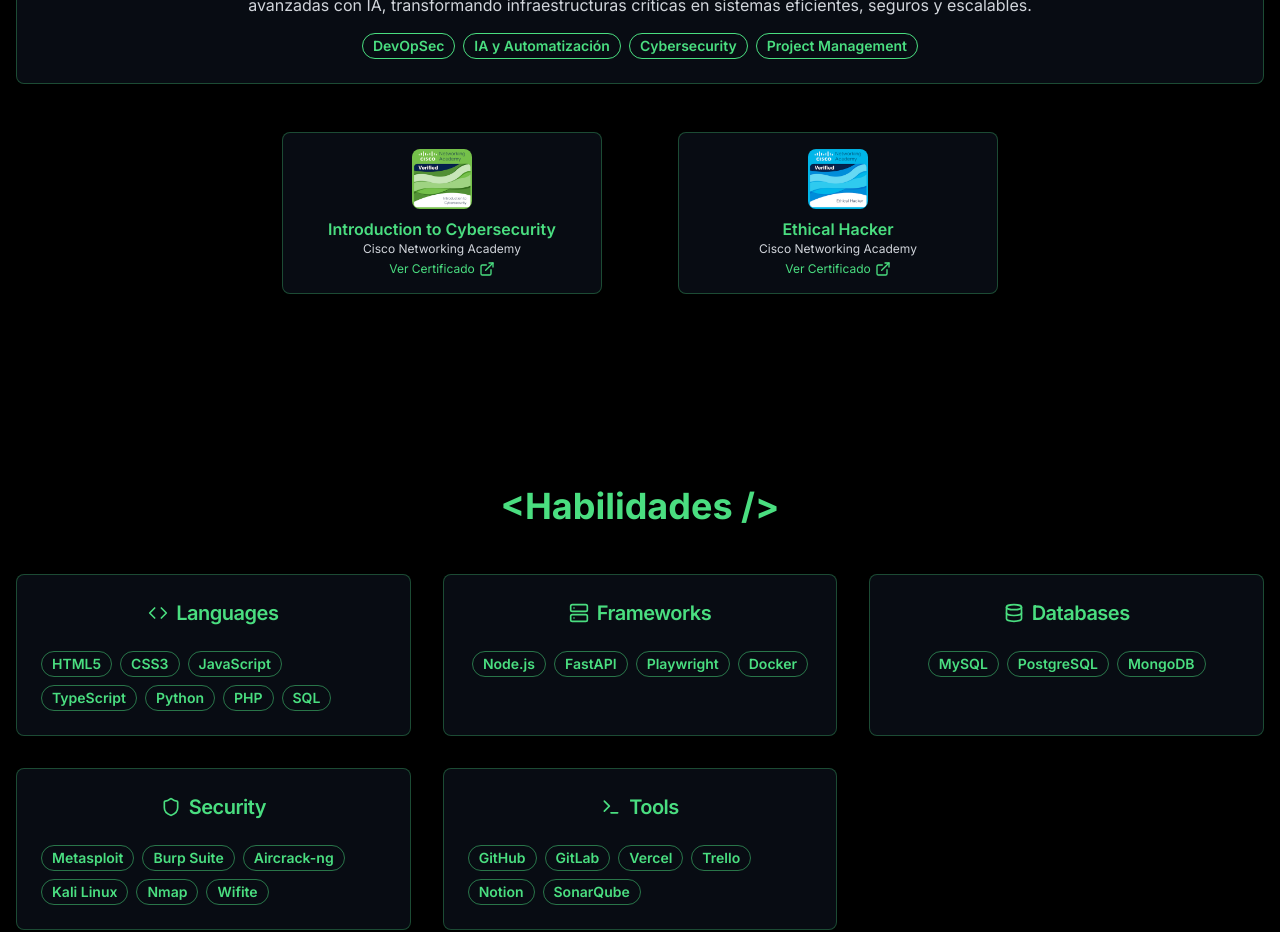
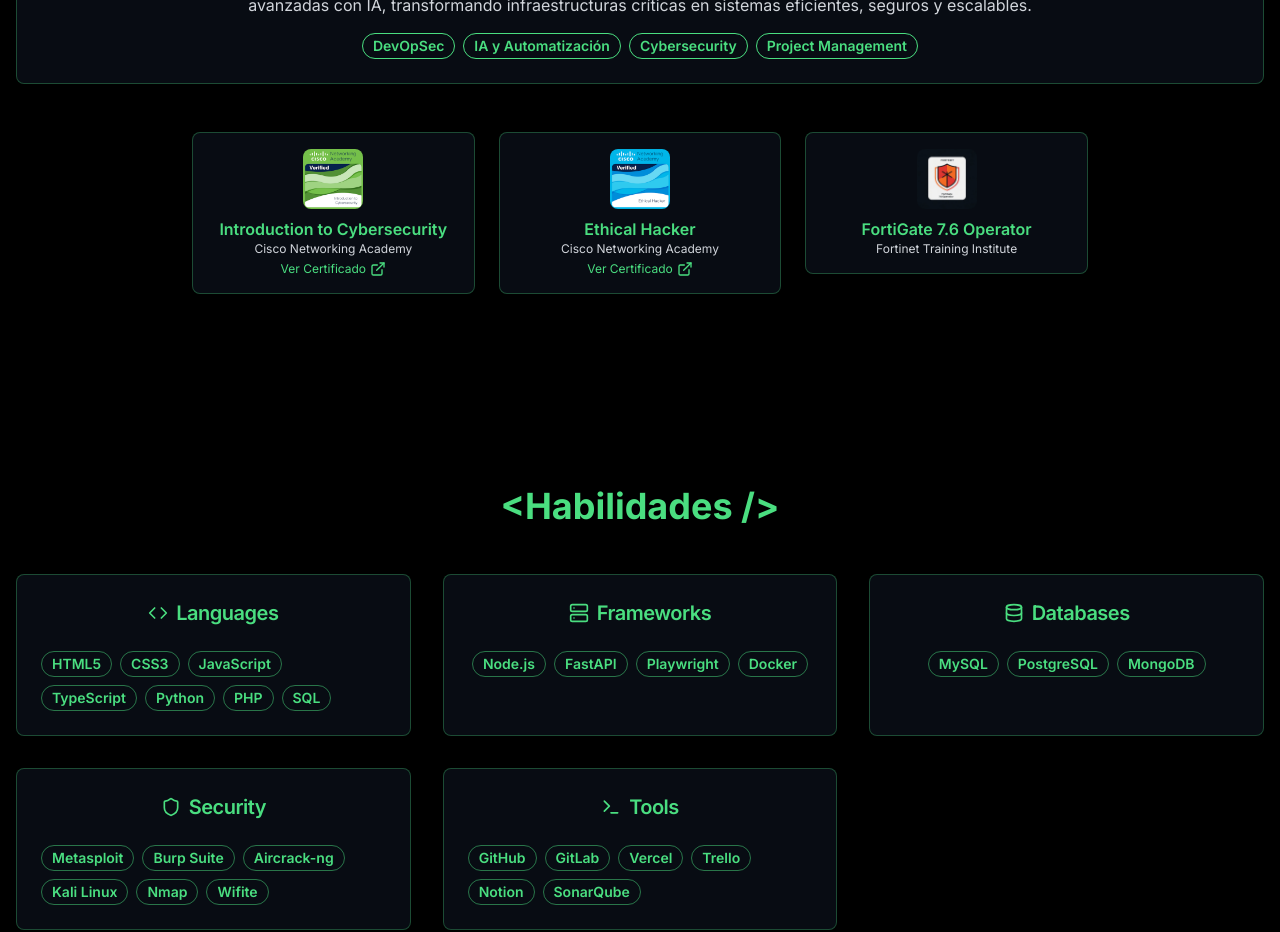
Before and after one commit to Santiago-sz/MiPortfolio, a Next.js app: page / in a window 1280 px wide. Shown: the part 1100-2032 px from the top of the page. Built offline with nearby package versions, Linux system fonts and the light colour scheme.

Commit message:
feat: add Fortinet FortiGate 7.6 Operator certificate image
Generate and add Fortinet certificate image to the grid.

Co-authored-by: Santiago Suarez <105062260+Santiago-sz@users.noreply.github.com>

```diff
--- a/app/page.tsx
+++ b/app/page.tsx
@@ -413,7 +413,7 @@ export default function Portfolio() {
             </motion.div>
             {/* Certificados debajo, en grid */}
             <div className="w-full flex justify-center">
-              <div className="grid grid-cols-1 md:grid-cols-2 gap-6 mt-4 w-full max-w-3xl">
+              <div className="grid grid-cols-1 md:grid-cols-3 gap-6 mt-4 w-full max-w-4xl">
                 {/* Certificado Cisco */}
                 <motion.div
                   initial={{ opacity: 0, y: 20 }}
@@ -471,6 +471,28 @@ export default function Portfolio() {
                       >
                         Ver Certificado <ExternalLink className="ml-1 h-4 w-4" />
                       </a>
+                    </div>
+                  </Card>
+                </motion.div>
+                {/* Certificado FortiGate */}
+                <motion.div
+                  initial={{ opacity: 0, y: 20 }}
+                  whileInView={{ opacity: 1, y: 0 }}
+                  transition={{ duration: 0.6, delay: 0.2 }}
+                >
+                  <Card className="bg-gray-900/50 border-green-400/30 backdrop-blur-sm w-full max-w-xs mx-auto flex flex-col items-center p-4">
+                    <Image
+                      src="/fortigate-cert.jpg"
+                      alt="FortiGate 7.6 Operator Certificate"
+                      width={60}
+                      height={60}
+                      className="rounded-lg w-[60px] h-[60px]"
+                    />
+                    <div className="text-center mt-2">
+                      <h3 className="text-base font-semibold text-green-400">
+                        FortiGate 7.6 Operator
+                      </h3>
+                      <p className="text-gray-300 text-xs">Fortinet Training Institute</p>
                     </div>
                   </Card>
                 </motion.div>
```
Also changed, not shown: public/fortigate-cert.jpg (added).
